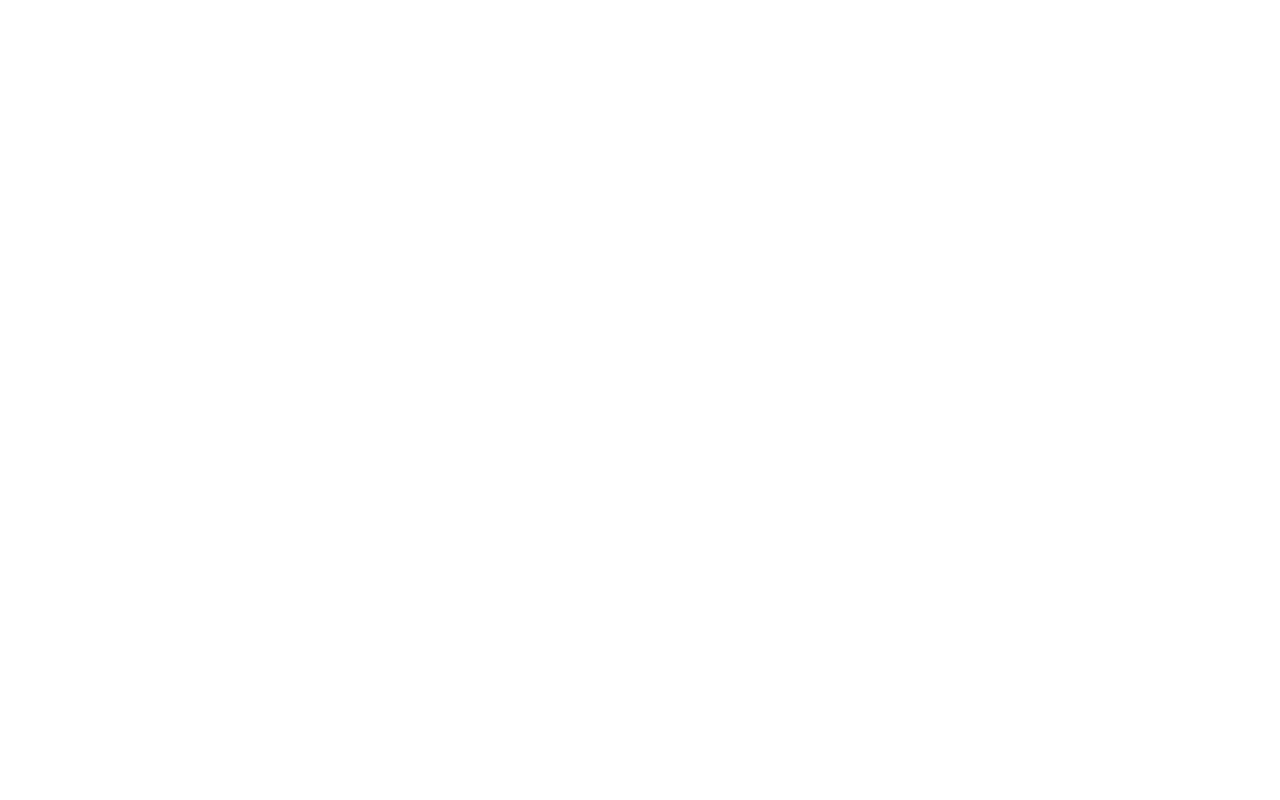
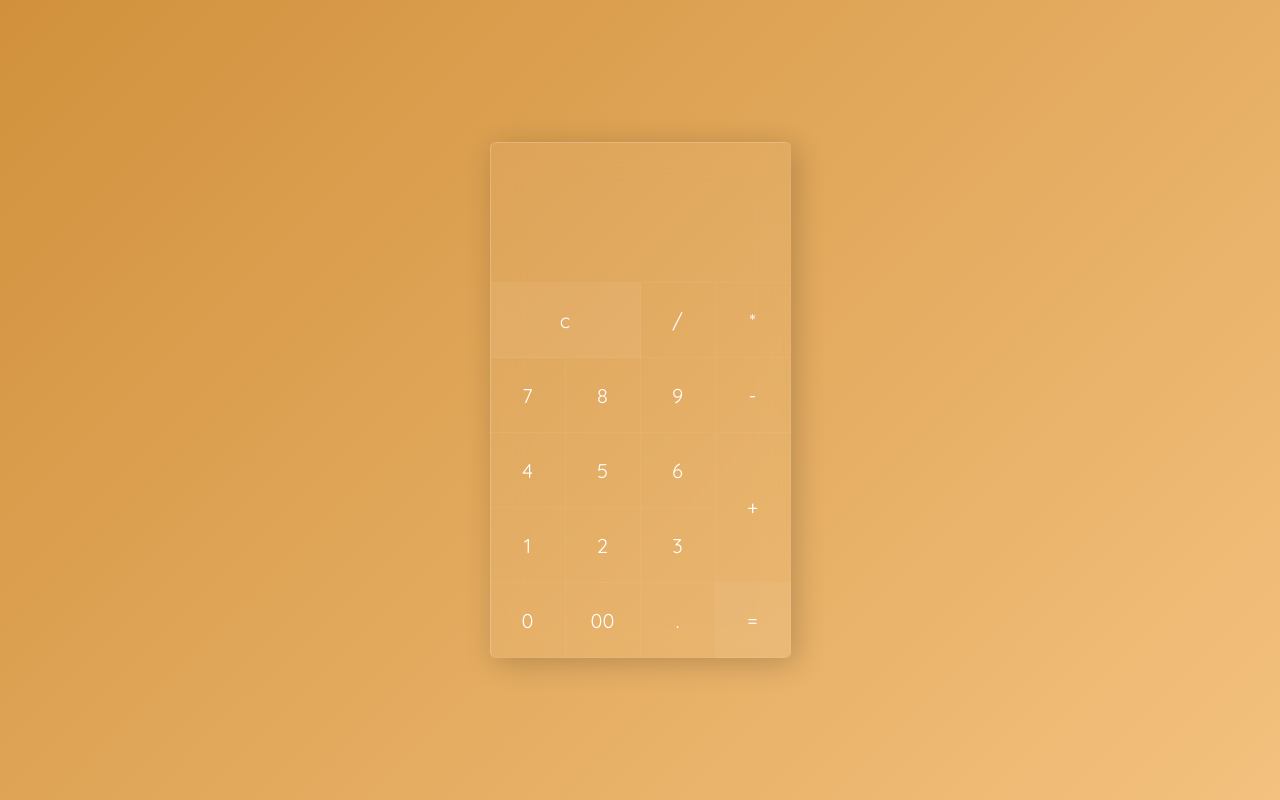
Before and after one commit to abhayxkumar/Glassmorphism-Calculator, a plain HTML site: page index.html in a window 1280 px wide. Drawn offline with Linux system fonts and the light colour scheme.

Commit message:
final commit

```diff
--- a/index.html
+++ b/index.html
@@ -4,8 +4,40 @@
     <meta charset="UTF-8">
     <meta name="viewport" content="width=device-width, initial-scale=1.0">
     <title>Glassmorphism Calculator</title>
+    <link rel="stylesheet" href="styles.css">
 </head>
 <body>
 
+    <div class="box">
+
+        <div class="container">
+
+            <form class="calculator" name="calc">
+
+                <input type="text" readonly class="value" name="txt" />
+                <span class="num clear" onclick="calc.txt.value = ''">c</span>
+                <span class="num" onclick="document.calc.txt.value += '/'">/</span>
+                <span class="num" onclick="document.calc.txt.value += '*'">*</span>
+                <span class="num" onclick="document.calc.txt.value += '7'">7</span>
+                <span class="num" onclick="document.calc.txt.value += '8'">8</span>
+                <span class="num" onclick="document.calc.txt.value += '9'">9</span>
+                <span class="num" onclick="document.calc.txt.value += '-'">-</span>
+                <span class="num" onclick="document.calc.txt.value += '4'">4</span>
+                <span class="num" onclick="document.calc.txt.value += '5'">5</span>
+                <span class="num" onclick="document.calc.txt.value += '6'">6</span>
+                <span class="num plus" onclick="document.calc.txt.value += '+'">+</span>
+                <span class="num" onclick="document.calc.txt.value += '1'">1</span>
+                <span class="num" onclick="document.calc.txt.value += '2'">2</span>
+                <span class="num" onclick="document.calc.txt.value += '3'">3</span>
+                <span class="num" onclick="document.calc.txt.value += '0'">0</span>
+                <span class="num" onclick="document.calc.txt.value += '00'">00</span>
+                <span class="num" onclick="document.calc.txt.value += '.'">.</span>
+                <span class="num equal" onclick="document.calc.txt.value = eval(calc.txt.value)">=</span>
+            </form>
+
+        </div>
+
+    </div>
+
 </body>
 </html>
--- a/styles.css
+++ b/styles.css
@@ -0,0 +1,111 @@
+@import url('https://fonts.googleapis.com/css2?family=Quicksand:wght@300;400;500&display=swap');
+
+* {
+    font-family: 'Quicksand', sans-serif;
+    margin: 0;
+    padding: 0;
+    box-sizing: border-box;
+}
+
+body{
+    display: flex;
+    justify-content: center;
+    align-items: center;
+    min-height: 100vh;
+    background: linear-gradient(-45deg, #ffd194, #d1913c, #ffd194, #d1913c);
+    background-size: 400% 400%;
+}
+
+body
+.box {
+    position: relative;
+}
+
+.container{
+    position: relative;
+    background: rgba(255, 255, 255, 0.05);
+    border-radius: 6px;
+    overflow: hidden;
+    backdrop-filter: blur(15px);
+    border-top: 1px solid rgba(255, 255, 255,0.2);
+    border-left: 1px solid rgba(255, 255, 255,0.2);
+    box-shadow: 5px 5px 30px rgba(0, 0, 0, 0.2);
+}
+
+.container
+.calculator {
+    position: relative;
+    display: grid;
+}
+
+.container
+.calculator
+.value {
+    grid-column: span 4;
+    height: 140px;
+    width: 300px;
+    text-align: right;
+    border: none;
+    outline: none;
+    padding: 10px;
+    font-size: 30px;
+    background: transparent;
+    color: #fff;
+    border-bottom: 1px solid rgba(255,255,255,0.05);
+    border-right: 1px solid rgba(255,255,255,0.05);
+}
+
+.container
+.calculator
+span {
+    display: grid;
+    align-items: center;
+    justify-items: center;
+    height: 75px;
+    width: 75px;
+    color: #fff;
+    font-weight: 400;
+    cursor: pointer;
+    font-size: 20px;
+    user-select: none;
+    border-bottom: 1px solid rgba(255, 255, 255, 0.05);
+    border-right: 1px solid rgba(255, 255, 255, 0.05);
+    transition: 0.5s;
+}
+
+.container
+.calculator
+span:hover {
+    transition: 0s;
+    background: rgba(255, 255, 255, 0.05);
+}
+
+.container
+.calculator
+span:active {
+    background: #ffd194;
+    color: #192f00;
+    font-size: 24px;
+    font-weight: 500;
+}
+
+.container
+.calculator
+.clear {
+    grid-column: span 2;
+    width: 150px;
+    background: rgba(255, 255, 255, 0.05);
+}
+
+.container
+.calculator
+.plus {
+    grid-row: span 2;
+    height: 150px;
+}
+
+.container
+.calculator
+.equal {
+    background: rgba(255, 255, 255, 0.05);
+}
```
